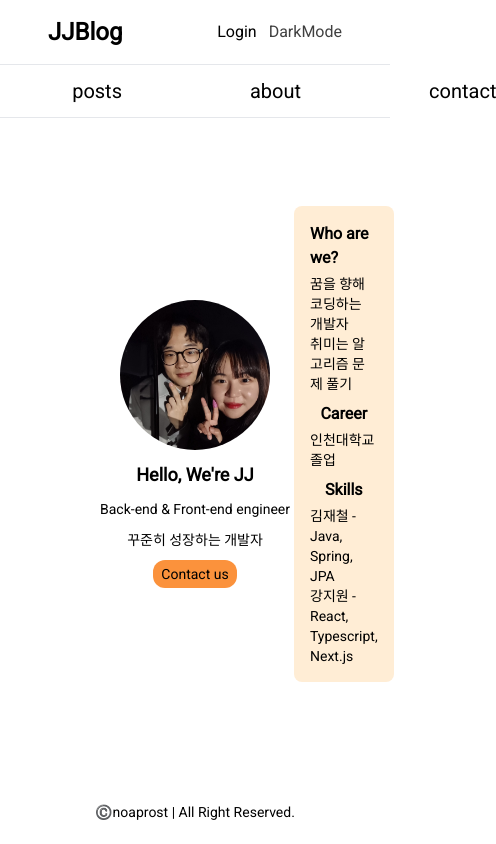
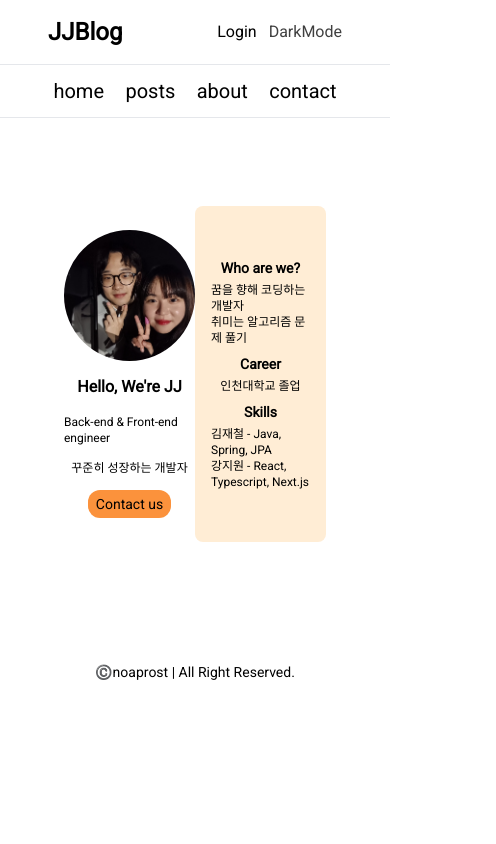
Before and after one commit to noaprost/jjlog, a Next.js app: page /about in a window 390 px wide. Shown: the whole page, 496 px wide, since content can reach past the window. Built offline with nearby package versions, Linux system fonts and the light colour scheme; no server answers.

Commit message:
Release (#75)
* feat: 반응형으로 디자인 변경

```diff
--- a/src/app/about/page.tsx
+++ b/src/app/about/page.tsx
@@ -2,24 +2,38 @@ import Profile from "@/components/Profile";
 
 export default function AboutPage() {
   return (
-    <div className="flex pt-16 pb-28 px-24">
-      <div className="w-full flex items-center justify-center">
+    <div className="flex pt-16 pb-28 px-16">
+      <div className="w-1/2 flex items-center justify-center">
         <Profile />
       </div>
-      <div className="bg-orange-100 dark:bg-neutral-900 p-3 flex flex-col items-center w-full justify-center rounded-lg">
+      <div className="bg-orange-100 dark:bg-neutral-900 p-3 flex flex-col items-center w-1/2  justify-center rounded-lg">
         <div className="flex flex-col items-center p-1">
-          <h2 className="font-semibold text-md mb-1">Who are we?</h2>
-          <p className="text-sm">꿈을 향해 코딩하는 개발자</p>
-          <p className="text-sm">취미는 알고리즘 문제 풀기</p>
+          <h2 className="font-semibold lg:text-md sm:text-sm text-sm mb-1">
+            Who are we?
+          </h2>
+          <p className="lg:text-sm sm:text-xs text-xs">
+            꿈을 향해 코딩하는 개발자
+          </p>
+          <p className="lg:text-sm sm:text-xs text-xs">
+            취미는 알고리즘 문제 풀기
+          </p>
         </div>
         <div className="flex flex-col items-center p-1">
-          <h2 className="font-semibold text-md mb-1">Career</h2>
-          <p className="text-sm">인천대학교 졸업</p>
+          <h2 className="font-semibold lg:text-md sm:text-sm text-sm mb-1">
+            Career
+          </h2>
+          <p className="lg:text-sm sm:text-xs text-xs">인천대학교 졸업</p>
         </div>
         <div className="flex flex-col items-center p-1">
-          <h2 className="font-semibold text-md mb-1">Skills</h2>
-          <p className="text-sm">김재철 - Java, Spring, JPA</p>
-          <p className="text-sm">강지원 - React, Typescript, Next.js</p>
+          <h2 className="font-semibold text-md sm:text-sm text-sm mb-1">
+            Skills
+          </h2>
+          <p className="lg:text-sm sm:text-xs text-xs">
+            김재철 - Java, Spring, JPA
+          </p>
+          <p className="lg:text-sm sm:text-xs text-xs">
+            강지원 - React, Typescript, Next.js
+          </p>
         </div>
       </div>
     </div>
--- a/src/app/layout.tsx
+++ b/src/app/layout.tsx
@@ -33,15 +33,15 @@ export default function RootLayout({
         <AuthProvider>
           <Header />
           <hr />
-          <section>
-            <ul className="flex p-3 justify-center items-center mx-auto">
-              <li className="mr-32 text-xl">
+          <section className="w-full p-3 px-8">
+            <ul className="flex justify-evenly items-center">
+              <li className="text-xl">
                 <Link href="/">home</Link>
               </li>
-              <li className="mr-32 text-xl">
+              <li className="text-xl">
                 <Link href="/posts">posts</Link>
               </li>
-              <li className="mr-32 text-xl">
+              <li className="text-xl">
                 <Link href="/about">about</Link>
               </li>
               <li className="text-xl">
--- a/src/app/posts/page.tsx
+++ b/src/app/posts/page.tsx
@@ -4,7 +4,7 @@ export default async function PostsByCategory() {
   const categoryies: string[] = ["backend", "frontend", "algorithm", "study"];
 
   return (
-    <div className="px-12">
+    <div>
       <FilterablePosts categories={categoryies} />
     </div>
   );
--- a/src/components/Category.tsx
+++ b/src/components/Category.tsx
@@ -8,7 +8,7 @@ type Props = {
 
 export default function Category({ categories, selected, onClick }: Props) {
   return (
-    <section className="mt-24">
+    <section className="mt-24 mx-4">
       <p className="font-bold underline underline-offset-8">Category</p>
       <ul className="h-72 flex flex-col justify-evenly items-center">
         {categories.map((category) => (
--- a/src/components/FilterablePosts.tsx
+++ b/src/components/FilterablePosts.tsx
@@ -93,7 +93,7 @@ export default function FilterablePosts({ categories }: Props) {
   };
 
   return (
-    <section>
+    <section className="mx-28">
       <div className="flex">
         {empty && (
           <p className="text-center m-auto text-lg">
@@ -101,9 +101,10 @@ export default function FilterablePosts({ categories }: Props) {
           </p>
         )}
         <div
-          className={`grid grid-cols-1 sm:grid-cols-2 md:grid-cols-3 grid-rows-${
-            len > 2 ? len : 2
-          } gap-7 py-8 pl-8`}
+          // className={`grid grid-cols-1 sm:grid-cols-2 md:grid-cols-3 grid-rows-${
+          //   len > 2 ? len : 2
+          // } gap-7 py-8 ml-8`}
+          className="flex flex-wrap"
         >
           {page.postCard &&
             page.postCard.map((post) => (
@@ -118,13 +119,11 @@ export default function FilterablePosts({ categories }: Props) {
               />
             ))}
         </div>
-        <div className="mx-auto">
-          <Category
-            categories={[ALL_POSTS, ...categories]}
-            selected={selected}
-            onClick={setSelected}
-          />
-        </div>
+        <Category
+          categories={[ALL_POSTS, ...categories]}
+          selected={selected}
+          onClick={setSelected}
+        />
       </div>
       <div className="flex mx-auto w-max justify-between py-12">
         {page.prev && (
--- a/src/components/Home.tsx
+++ b/src/components/Home.tsx
@@ -28,7 +28,7 @@ export default function Home() {
     <div className="p-12">
       <Profile />
       <h1 className="text-2xl font-bold pl-12 mb-6">Featured Posts</h1>
-      <div className="px-8">
+      <div>
         <Slide>
           {featuredList.map((card) => (
             <PostCard
@@ -44,7 +44,7 @@ export default function Home() {
         </Slide>
       </div>
       <h1 className="text-2xl font-bold pl-12 pt-24 mb-6">You may like</h1>
-      <div className="px-8 mb-12">
+      <div className="mb-12">
         <Slide>
           {ymlList.map((card) => (
             <PostCard
--- a/src/components/PostCard.tsx
+++ b/src/components/PostCard.tsx
@@ -26,7 +26,7 @@ export default function PostCard({
   };
   return (
     <div
-      className="flex flex-col w-80 h-80 items-center justify-between bg-neutral-50 dark:bg-neutral-900 p-4 rounded-2xl shadow-customLight dark:shadow-custom cursor-pointer"
+      className="flex flex-col w-80 h-80 items-center justify-between bg-neutral-50 dark:bg-neutral-900 p-4 m-4 rounded-2xl shadow-customLight dark:shadow-custom cursor-pointer"
       onClick={handleClick}
     >
       <Image
--- a/src/components/Profile.tsx
+++ b/src/components/Profile.tsx
@@ -5,9 +5,13 @@ export default function Profile() {
   return (
     <div className="w-72 h-72 flex flex-col justify-between items-center mx-auto my-6">
       <ProfileImage width={150} height={150} />
-      <h2 className="text-lg font-semibold">Hello, We&apos;re JJ</h2>
-      <p className="text-sm">Back-end & Front-end engineer</p>
-      <p className="text-sm">꾸준히 성장하는 개발자</p>
+      <h2 className="lg:text-lg sm:text-md text-md font-semibold">
+        Hello, We&apos;re JJ
+      </h2>
+      <p className="lg:text-sm sm:text-xs text-xs">
+        Back-end & Front-end engineer
+      </p>
+      <p className="lg:text-sm sm:text-xs text-xs">꾸준히 성장하는 개발자</p>
       <ContactButton />
     </div>
   );
```
